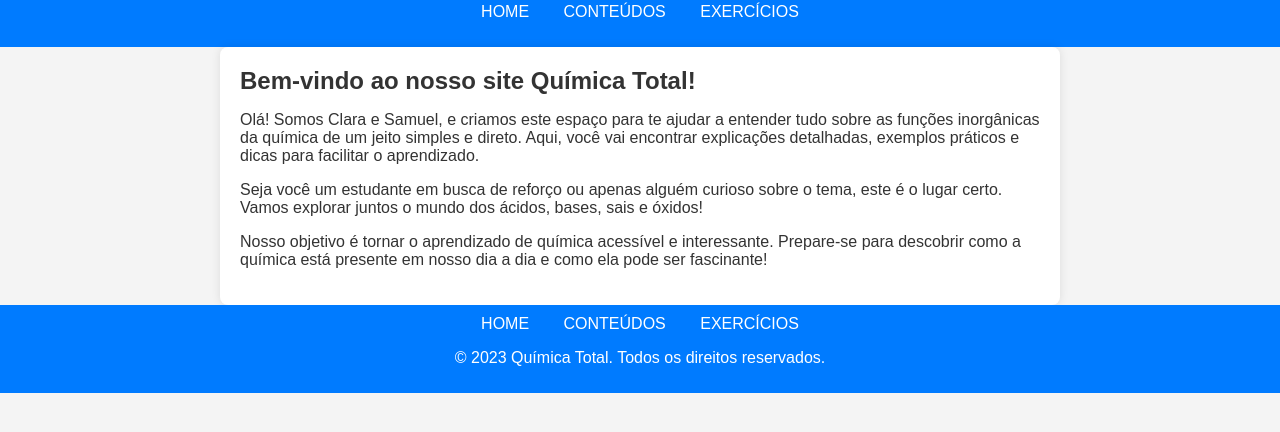
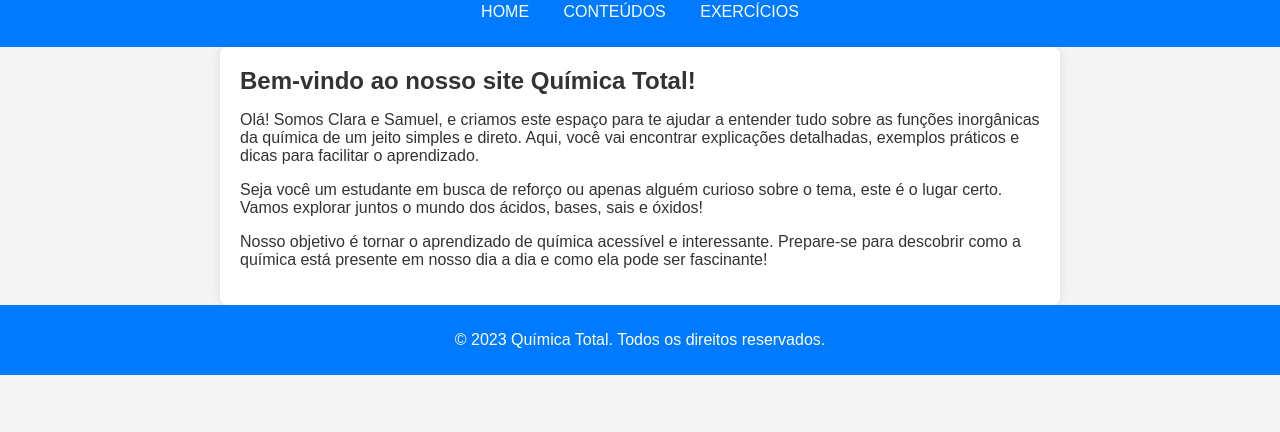
Before and after one commit to samuelmarcantechaves/quimica-total-, a plain HTML site: page index.html in a window 1280 px wide. Shown: the part 60-492 px from the top of the page. Drawn offline with Linux system fonts and the light colour scheme.

Commit message:
Update index.html

```diff
--- a/index.html
+++ b/index.html
@@ -26,15 +26,11 @@
             <p>Nosso objetivo é tornar o aprendizado de química acessível e interessante. Prepare-se para descobrir como a química está presente em nosso dia a dia e como ela pode ser fascinante!</p>
         </section>
     </main>
+
+        </main>
     <footer>
-         <nav>
-            <ul>
-                <li><a href="#home">HOME</a></li>
-                <li><a href="#conteudos">CONTEÚDOS</a></li>
-                <li><a href="#exercicios">EXERCÍCIOS</a></li>
-            </ul>
-        </nav>
         <p>&copy; 2023 Química Total. Todos os direitos reservados.</p>
     </footer>
 </body>
+        </main>
 </html>
```
